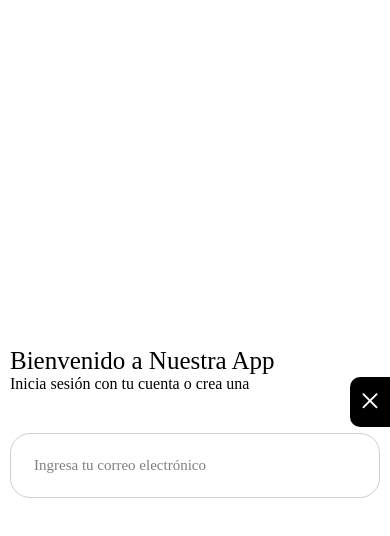
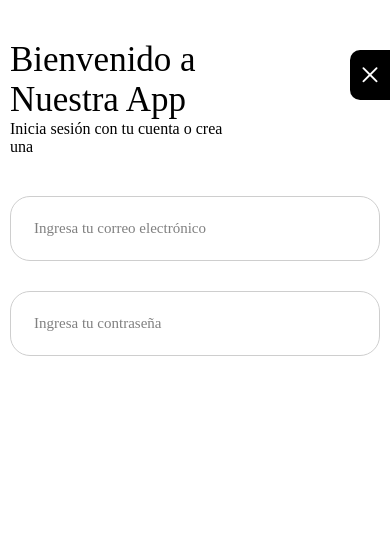
Before and after one commit to Juan20Daniel/Proyecto_works, a React Native app: screen /Login in a window 390 px wide. Shown: the top 536 px of the page. Built offline with nearby package versions, Linux system fonts and the light colour scheme; what react-native-worklets would draw is missing.

Commit message:
Progreso de actualización

```diff
--- a/src/presentation/components/ilustrationSearch/IlustrationSearch.tsx
+++ b/src/presentation/components/ilustrationSearch/IlustrationSearch.tsx
@@ -5,7 +5,7 @@
     const isTable = width>500;
     const maxWidth = isTable ? width-250 : width-100;
     return (
-        <View style={{width: '100%', alignItems: 'center', marginTop:40}}>
+        <View style={{width: '100%', alignItems: 'center', marginTop:isTable?40:0}}>
             <Image
                 source={require('../../../assets/search/ilustration.png')}
                 style={{width:maxWidth, height:maxWidth, objectFit:'contain', marginTop:30}}
--- a/src/presentation/components/input/Input.tsx
+++ b/src/presentation/components/input/Input.tsx
@@ -6,31 +6,43 @@
 interface Props {
     label: string;
     placeholder: string;
+    value: string;
     type: KeyboardTypeOptions;
+    name: string;
     showPassword?: string;
+    isFocus:boolean;
+    onChange:(value:string, field:string) => void;
+    onFocus:(field:string) => void;
 }
 
-export const Input = ({label, placeholder, type, showPassword}:Props) => {
-    const [ value, setValue ] = useState('');
-    const [ isFocus, setIsFocus ] = useState(false);
+export const Input = ({
+    label,
+    placeholder,
+    name,
+    type,
+    value,
+    isFocus,
+    onChange,
+    onFocus,
+showPassword}:Props) => {
     return (
         <View style={{...styles.container, borderColor: isFocus ? globalColors.azureBlue : globalColors.softGray,}}>
-            <View style={{...styles.boxLabel, transform: [{translateY:isFocus? -33 : 0}]}}>
+            <View style={{...styles.boxLabel, transform: [{translateY:(isFocus || value!=='')? -33 : 0}]}}>
                 <Text style={{...styles.label, color:isFocus ? globalColors.azureBlue : globalColors.gray,}}>
-                    {isFocus ? label : placeholder}
+                    {(isFocus || value!=='') ? label : placeholder}
                 </Text>
             </View>
             <TextInput
                 style={styles.textInput}
                 keyboardType={type}
                 value={value}
-                onChangeText={setValue}
+                onChangeText={textValue => onChange(textValue, name)}
                 onFocus={() => {
-                    setIsFocus(true);
+                    onFocus(name);
                 }}
             />
             {value !== '' &&
-                <Pressable style={styles.btnClear} onPress={() => setValue('')}>
+                <Pressable style={styles.btnClear} onPress={() => {}}>
                     <Ionicons name='close-outline' color={globalColors.white}/>
                 </Pressable>
             }
--- a/src/presentation/layouts/authLayout/AuthLayout.tsx
+++ b/src/presentation/layouts/authLayout/AuthLayout.tsx
@@ -1,5 +1,5 @@
 import { ReactNode } from 'react';
-import { StyleSheet, Text, useWindowDimensions, View } from 'react-native';
+import { ScrollView, StyleSheet, Text, useWindowDimensions, View } from 'react-native';
 import { BtnClose, Container } from '../../components';
 import { NavigationProp, useNavigation } from '@react-navigation/native';
 import { RootStackParamList } from '../../navigators/StackNavigator';
@@ -15,15 +15,17 @@
     const width = useWindowDimensions().width;
     const isTable = width>500;
     return (
-        <Container customStyles={{justifyContent: 'center'}}>
-            <View style={{position: 'relative', alignItems: 'center'}}>
-                <BtnClose backTo={() => navigation.goBack()} top={40} />
-                <View style={{...styles.content,  padding:isTable ? 30:10}}>
-                    <Text style={{...styles.title, fontSize: isTable?40:25,}}>Bienvenido a Nuestra App</Text>
-                    <Text style={styles.subTitle}>{subTitle}</Text>
-                    {children}
+        <Container>
+            <ScrollView>
+                <View style={{position: 'relative', alignItems: 'center', marginTop:30}}>
+                    <BtnClose backTo={() => navigation.goBack()} top={20} />
+                    <View style={{...styles.content,  padding:isTable ? 30:10}}>
+                        <Text style={{...styles.title, fontSize: isTable?40:35,width:isTable?400:300}}>Bienvenido a Nuestra App</Text>
+                        <Text style={{...styles.subTitle, width:isTable ? 250 : 230}}>{subTitle}</Text>
+                        {children}
+                    </View>
                 </View>
-            </View>
+            </ScrollView>
         </Container>
     );
 }
--- a/src/presentation/reducers/simpleForm/simpleForm.ts
+++ b/src/presentation/reducers/simpleForm/simpleForm.ts
@@ -1,5 +1,15 @@
 import type { SimpleForm } from "../../../infrestructure/interfaces/simple-form";
 import { SimpleFormActionTypes } from "./simpleFormActionTypes";
+
+const getFieldWithFocus = (state:SimpleForm):string|null => {
+    let lastFocus = null;
+    for(let camp in state.values) {
+        if(state.values[camp].isFocus) {
+            lastFocus = camp;
+        }
+    }
+    return lastFocus;
+}
 
 export const simpleFormReducer = (state:SimpleForm, action:SimpleFormActionTypes) => {
     switch (action.type) {
@@ -12,23 +22,39 @@
                 }
             }
         case 'PUT_FOCUS_INPUT':
+            let lastFocus = getFieldWithFocus(state);
+            if(lastFocus) {
+                return {
+                    ...state,
+                    values: {
+                        ...state.values,
+                        [action.field]:{...state.values[action.field], isFocus:true},
+                        [lastFocus]:{...state.values[lastFocus], isFocus:false}
+                    }
+                }
+            }
             return {
                 ...state,
                 values: {
+                    ...state.values,
                     [action.field]:{...state.values[action.field], isFocus:true}
                 }
             }
         case 'REMOVE_FOCUS_INPUT':
+           let actualFieldWithFocus = getFieldWithFocus(state);
+           if(!actualFieldWithFocus) return {...state};
             return {
                 ...state,
                 values: {
-                    [action.field]:{...state.values[action.field], isFocus:false}
+                    ...state.values,
+                    [actualFieldWithFocus]:{...state.values[actualFieldWithFocus], isFocus:false}
                 }
             }
         case 'CLEAR_INPUT':
             return {
                 ...state,
                 values: {
+                    ...state.values,
                     [action.field]:{...state.values[action.field], value:''}
                 }
             }
--- a/src/presentation/reducers/simpleForm/simpleFormActionTypes.ts
+++ b/src/presentation/reducers/simpleForm/simpleFormActionTypes.ts
@@ -1,5 +1,5 @@
 export type SimpleFormActionTypes =
     | { type:"CHANGE_INPUT", field:string, value:string }
     | { type:"PUT_FOCUS_INPUT", field:string }
-    | { type:"REMOVE_FOCUS_INPUT", field:string }
+    | { type:"REMOVE_FOCUS_INPUT" }
     | { type:"CLEAR_INPUT", field:string }
--- a/src/presentation/screens/auth/Login.tsx
+++ b/src/presentation/screens/auth/Login.tsx
@@ -1,26 +1,107 @@
-import { Text, View } from 'react-native';
-import { AuthLayout } from '../../layouts';
-import { Input } from '../../components';
+import { useCallback, useEffect,useReducer } from 'react';
+import { Keyboard, ScrollView, StyleSheet, Text, useWindowDimensions, View } from 'react-native';
+import { BtnClose, Container, Input } from '../../components';
+import { simpleFormReducer } from '../../reducers/simpleForm/simpleForm';
+import { globalStyles } from '../../../config/global.styles';
+import { NavigationProp, useNavigation } from '@react-navigation/native';
+import { RootStackParamList } from '../../navigators/StackNavigator';
+import { useSafeAreaInsets } from 'react-native-safe-area-context';
 
 export const initialStateSimpleForm = {
     values: {
-        email: {value:'', isFocus:false},
-        password: {value: '', isFocus:false}
+        email: { value:'', isFocus:false },
+        password: { value: '', isFocus:false }
     },
-    errors: {
-
-    }
+    errors: {}
 }
 
 export const Login = () => {
+    const [form, dispatch] = useReducer(simpleFormReducer, initialStateSimpleForm);
+    const navigation = useNavigation<NavigationProp<RootStackParamList>>();
+    const {top} = useSafeAreaInsets();
+    const width = useWindowDimensions().width;
+    const height = useWindowDimensions().height;
+    const isTable = width>500;
+    useEffect(() => {
+        const showSubscription = Keyboard.addListener("keyboardDidShow", () => {
+            console.log('teclado visible')
+        });
+        const hideSubscription = Keyboard.addListener("keyboardDidHide", () => {
+            handlePress();
+        });
+
+        return () => {
+            showSubscription.remove();
+            hideSubscription.remove();
+        };
+    },[]);
+    const handleCange = (field:string, value:string) => {
+        dispatch({
+            type:'CHANGE_INPUT',
+            field:field,
+            value:value
+        });
+    }
+    const putFocusInput = (field:string) => {
+        dispatch({
+            type:'PUT_FOCUS_INPUT',
+            field:field,
+        });
+    }
+    const handlePress = useCallback(() => {
+        dispatch({
+            type:'REMOVE_FOCUS_INPUT'
+        })
+        Keyboard.dismiss();
+    },[]);
     return (
-        <AuthLayout subTitle='Inicia sesión con tu cuenta o crea una'>
+        <Container>
+            <ScrollView>
+                <View style={{position: 'relative', alignItems: 'center', minHeight:500, marginTop:30}}>
+                    <BtnClose backTo={() => navigation.goBack()} top={20} />
+                    <View style={{...styles.content,  padding:isTable ? 30:10}}>
+                        <Text style={{...styles.title, fontSize: isTable?40:35,width:isTable?400:300}}>Bienvenido a Nuestra App</Text>
+                        <Text style={{...styles.subTitle, width:isTable ? 250 : 230}}>Inicia sesión con tu cuenta o crea una</Text>
                         <View style={{width:'100%', height: 40}} />
                         <Input
                             label='Correo electrónico'
                             placeholder='Ingresa tu correo electrónico'
+                            name='email'
                             type='email-address'
+                            value={form.values.email.value}
+                            isFocus={form.values.email.isFocus}
+                            onChange={(value:string, field:string) => handleCange(field, value)}
+                            onFocus={(field:string) => putFocusInput(field)}
                         />
-        </AuthLayout>
+                        <View style={{width:'100%', height: 30}} />
+                        <Input
+                            label='Contraseña'
+                            placeholder='Ingresa tu contraseña'
+                            name='password'
+                            type='email-address'
+                            value={form.values.password.value}
+                            isFocus={form.values.password.isFocus}
+                            onChange={(value:string, field:string) => handleCange(field, value)}
+                            onFocus={(field:string) => putFocusInput(field)}
+                        />
+                    </View>
+                </View>
+            </ScrollView>
+        </Container>
     );
 }
+
+const styles = StyleSheet.create({
+    content: {
+        width: '100%',
+        maxWidth: 500,
+    },
+    title: {
+        fontFamily: globalStyles.fontMonserratSemiBold,
+    },
+    subTitle: {
+        fontSize: 16,
+        fontFamily: globalStyles.fontMonserratMedium,
+        width: 330,
+    }
+});
```
Lines whose indentation alone changed are shown as unchanged.
